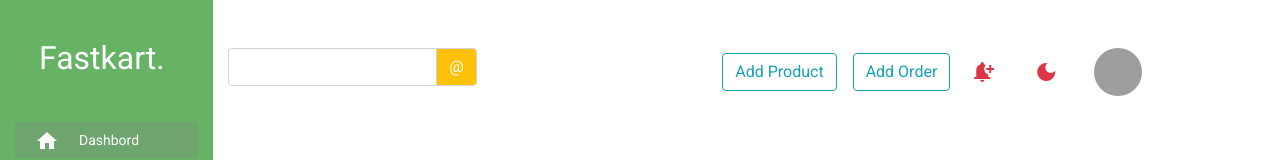
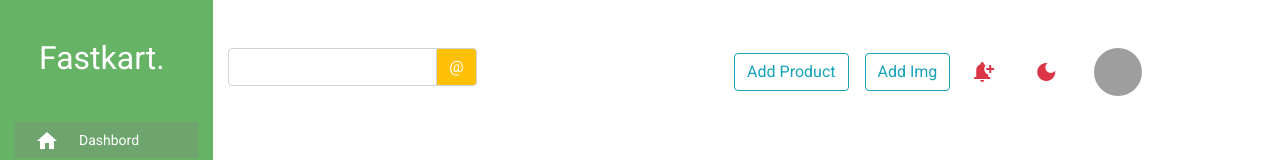
Before and after one commit to SidhantSidhant/FASTKART, an Angular app: page /dashbord in a window 1280 px wide. Shown: the top 160 px of the page. Built offline with nearby package versions, Linux system fonts and the light colour scheme; sample sign-in values are in the browser's storage; grey boxes are pictures that could not be loaded.

Commit message:
completed

```diff
--- a/src/app/page/dashbord/navbar/navbar.component.html
+++ b/src/app/page/dashbord/navbar/navbar.component.html
@@ -9,8 +9,8 @@
   </div>
   <div class="">
     <div class="form-group">
-      <button class="btn btn-outline-info mr-3">Add Product</button>
-      <button class="btn btn-outline-info">Add Order</button>
+      <button class="btn btn-outline-info mr-3" routerLink="adduser">Add Product</button>
+      <button class="btn btn-outline-info" routerLink="images">Add Img</button>
       <button mat-button><mat-icon class="text-danger">notification_add</mat-icon></button>
       <button mat-button><mat-icon class="text-danger">dark_mode</mat-icon></button>
       <button mat-button matTooltip="LogOut" matTooltipClass="example-tooltip-red"
--- a/src/app/page/images/images.component.html
+++ b/src/app/page/images/images.component.html
@@ -14,7 +14,7 @@
 </div>
 
 <div class="row ml-2 mt-md-5 mt-xs-3 ">
-    <div class="col-md-3" *ngFor="let img of imagesObj.data | filterImg:inputVal">
+    <div class="col-md-3" *ngFor="let img of imagesObj?.data | filterImg:inputVal">
         <mat-card class="card mat-elevation-z3  mb-md-5 ">
             <mat-card-content>
                 <img [src]="img.original_url" alt="">
```
